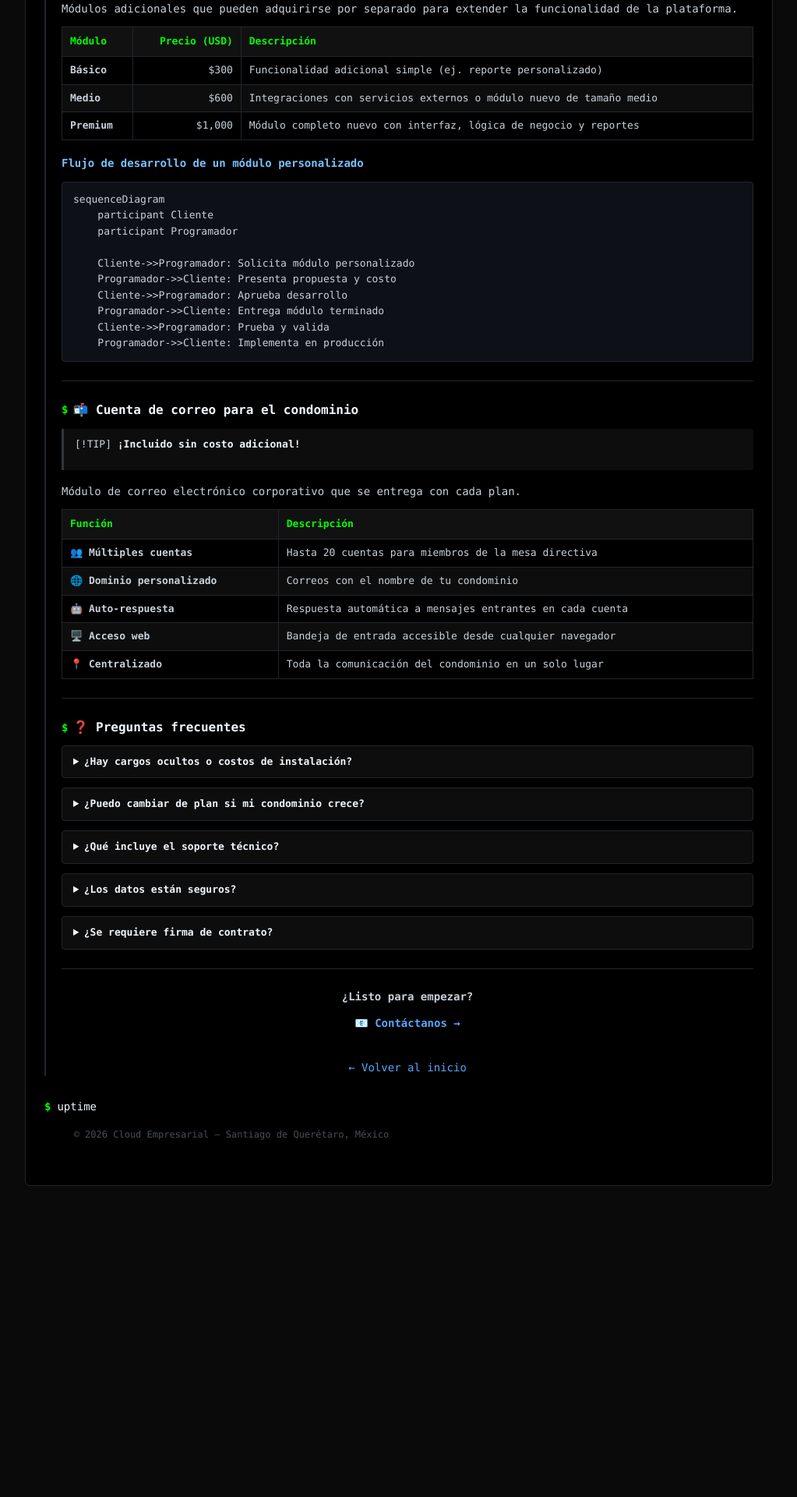
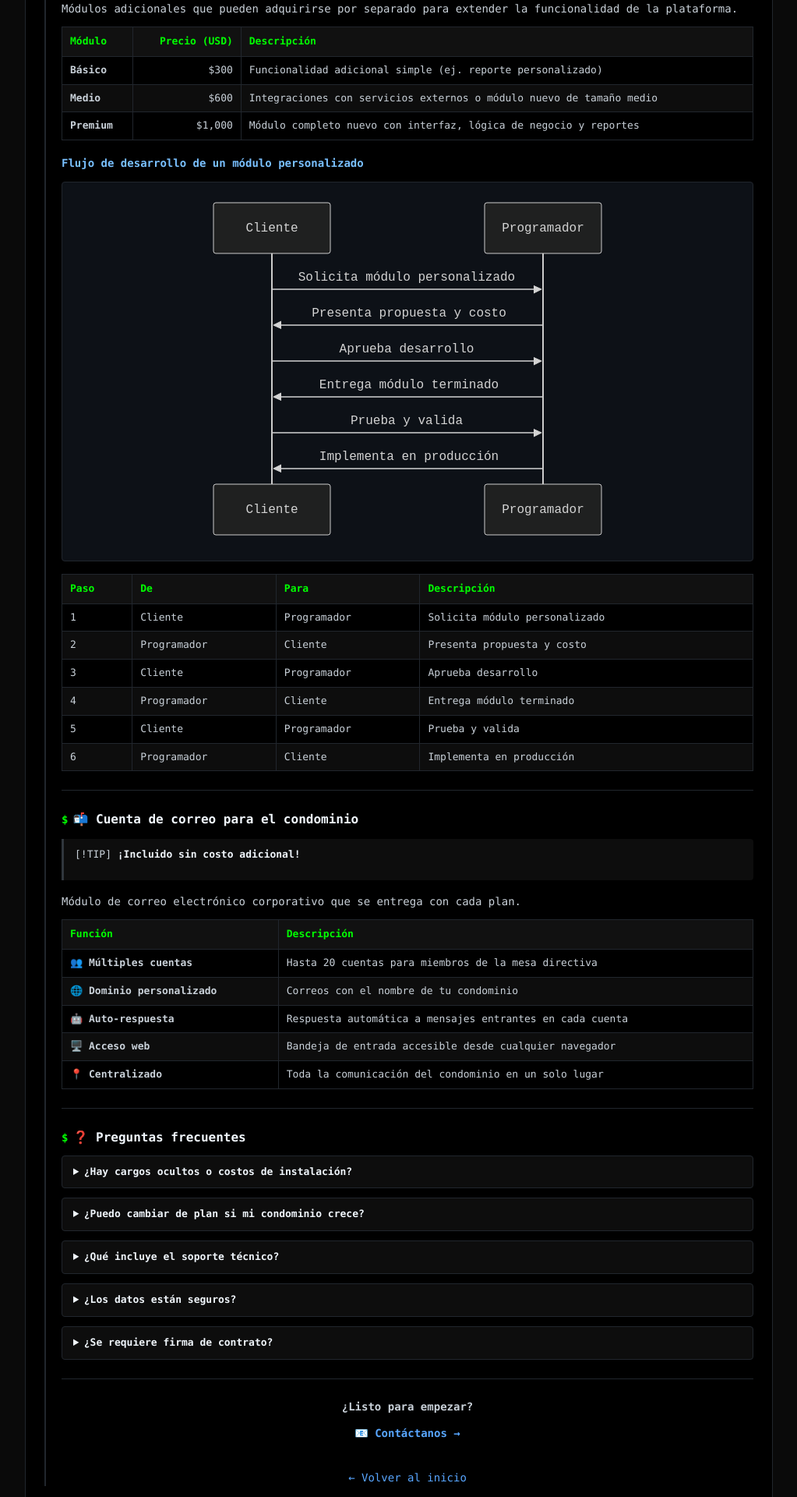
Before and after one commit to vvaldelamar/CuotasM, a Jekyll site: the page built from pages/costos.md, in a window 1280 px wide. Shown: the part 702-2622 px from the top of the page at 78% size, without its empty margins (128-1151 px from the left). Built offline with Jekyll 4.4.1, drawn with Linux system fonts in a browser that asks for light colours; our own code applies the rules of GitHub Pages for plain Markdown files; before the commit the page ends 2247 px from its top, so only the background shows below that.

Commit message:
Fix relative links + mermaid CDN

````diff
--- a/_layouts/default.html
+++ b/_layouts/default.html
@@ -8,7 +8,18 @@
     <title>{{ page.title | default: "Cuotas de Mantenimiento" }}</title>
     <link rel="stylesheet" href="{{ '/assets/css/terminal.css' | relative_url }}">
     <script src="https://cdn.jsdelivr.net/npm/mermaid@11/dist/mermaid.min.js"></script>
-    <script>mermaid.initialize({startOnLoad:true,theme:'dark',fontFamily:'monospace'})</script>
+    <script>
+      mermaid.initialize({startOnLoad:false,theme:'dark',fontFamily:'monospace'});
+      document.addEventListener('DOMContentLoaded',function(){
+        document.querySelectorAll('pre code.language-mermaid').forEach(function(el){
+          var div=document.createElement('div');
+          div.className='mermaid';
+          div.textContent=el.textContent;
+          el.parentElement.parentNode.replaceChild(div,el.parentElement);
+        });
+        if(document.querySelectorAll('.mermaid').length) mermaid.run({nodes:document.querySelectorAll('.mermaid')});
+      });
+    </script>
 </head>
 <body>
     <main class="terminal">
--- a/assets/css/terminal.css
+++ b/assets/css/terminal.css
@@ -265,11 +265,14 @@ body {
 /* ---- Images ---- */
 .page-content img {
     max-width: 100%;
+    max-height: 480px;
+    width: auto;
     height: auto;
     border: 1px solid #21262d;
     border-radius: 4px;
     margin: 12px 0;
     display: block;
+    object-fit: contain;
 }
 
 .page-content em {
--- a/pages/costos.md
+++ b/pages/costos.md
@@ -41,6 +41,15 @@ sequenceDiagram
     Cliente->>Programador: Prueba y valida
     Programador->>Cliente: Implementa en producción
 ```
+
+| Paso | De | Para | Descripción |
+|------|----|------|-------------|
+| 1 | Cliente | Programador | Solicita módulo personalizado |
+| 2 | Programador | Cliente | Presenta propuesta y costo |
+| 3 | Cliente | Programador | Aprueba desarrollo |
+| 4 | Programador | Cliente | Entrega módulo terminado |
+| 5 | Cliente | Programador | Prueba y valida |
+| 6 | Programador | Cliente | Implementa en producción |
 
 ---
 
````
